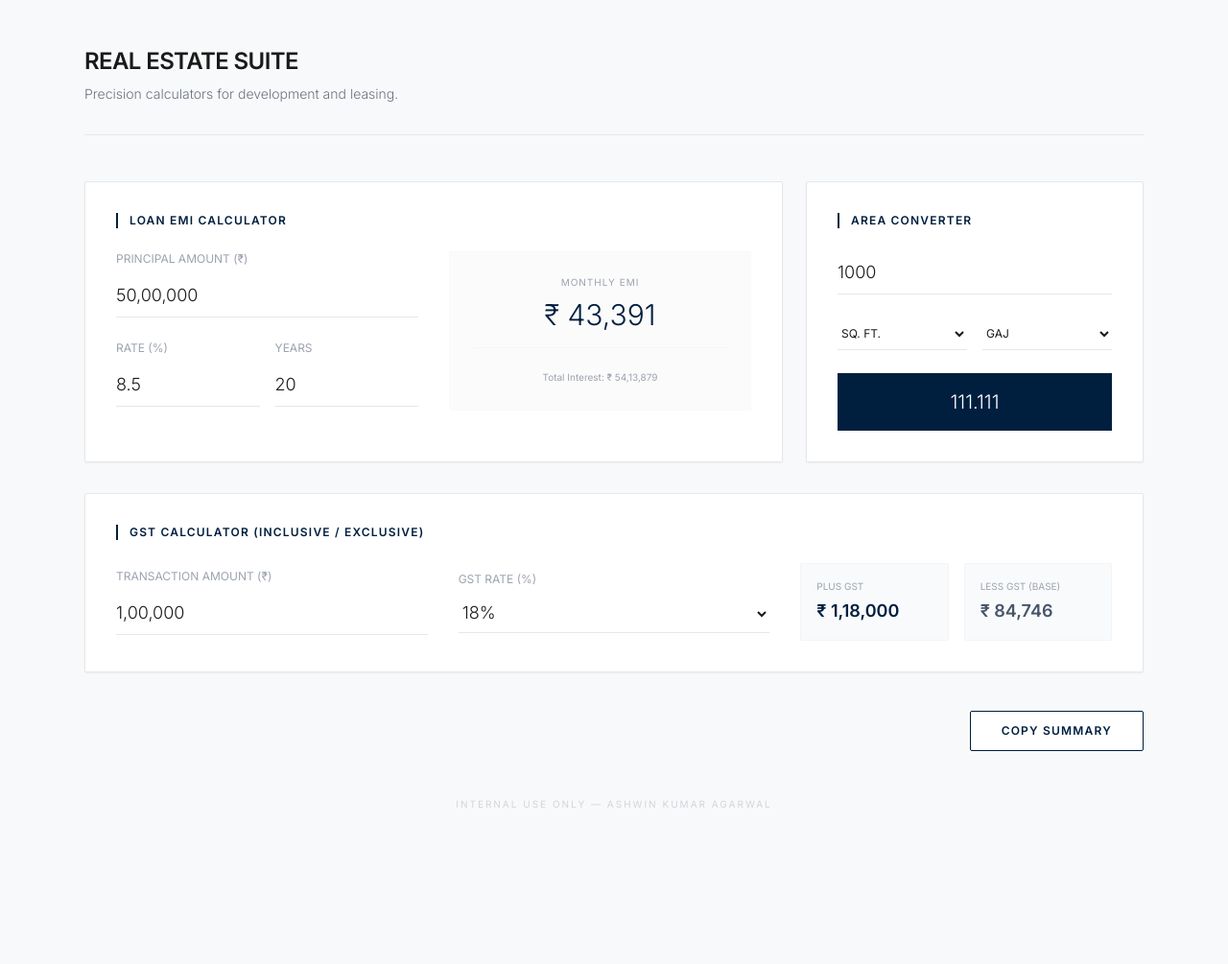
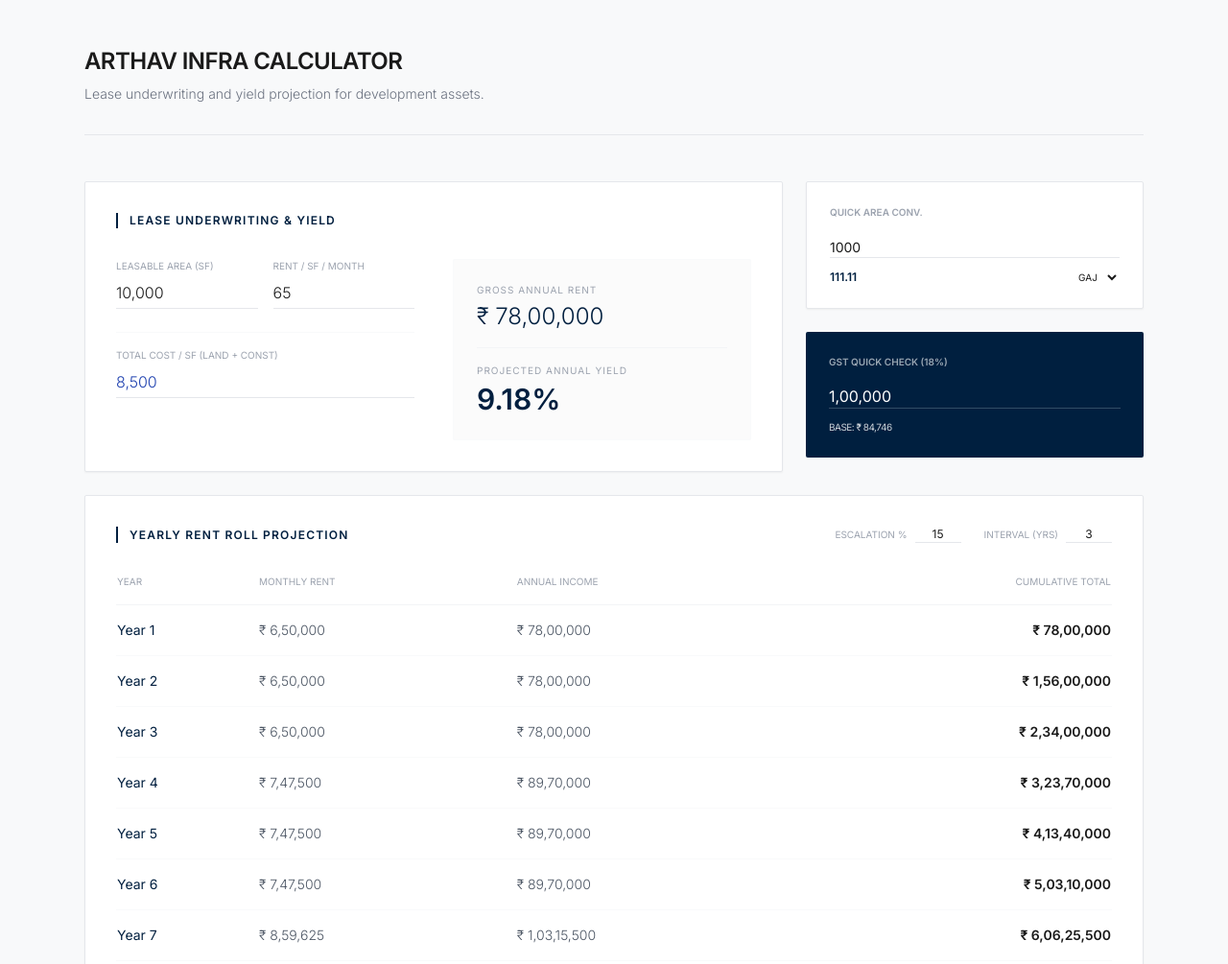
Before and after one commit to ayushagl037/Arthav-Infra-Calculator, a plain HTML site: page index.html in a window 1280 px wide. Shown: the top 1005 px of the page at 96% size. Before the commit the page ends 894 px from the top, so only its background shows below. Drawn offline with nearby package versions, Linux system fonts and the light colour scheme.

Commit message:
Add files via upload

```diff
--- a/index.html
+++ b/index.html
@@ -9,6 +9,7 @@
     <style>
         body { font-family: 'Inter', sans-serif; }
         input::-webkit-outer-spin-button, input::-webkit-inner-spin-button { -webkit-appearance: none; margin: 0; }
+        .data-row:last-child { border-bottom: none; }
     </style>
 </head>
 <body class="bg-[#F8F9FA] text-[#1A1A1A] min-h-screen">
@@ -16,112 +17,113 @@
     <div class="max-w-6xl mx-auto px-6 py-12">
         <header class="mb-12 border-b border-gray-200 pb-8 flex justify-between items-end">
             <div>
-                <h1 class="text-2xl font-semibold tracking-tight uppercase">Real Estate Suite</h1>
-                <p class="text-gray-500 mt-2 font-light text-sm">Precision calculators for development and leasing.</p>
+                <h1 class="text-2xl font-semibold tracking-tight uppercase">Arthav Infra Calculator</h1>
+                <p class="text-gray-500 mt-2 font-light text-sm">Lease underwriting and yield projection for development assets.</p>
             </div>
             <div id="copy-toast" class="hidden text-[#001F3F] text-xs font-semibold uppercase tracking-widest bg-blue-50 px-4 py-2 rounded-full border border-blue-100">
-                Summary Copied
+                Data Compiled & Copied
             </div>
         </header>
 
         <div class="grid grid-cols-1 md:grid-cols-12 gap-6">
 
             <div class="md:col-span-8 bg-white border border-gray-200 p-8 rounded-sm shadow-sm">
-                <h2 class="text-xs font-semibold uppercase tracking-widest text-[#001F3F] mb-6 border-l-2 border-[#001F3F] pl-3">Loan EMI Calculator</h2>
-                <div class="grid grid-cols-1 md:grid-cols-2 gap-8">
+                <h2 class="text-xs font-semibold uppercase tracking-widest text-[#001F3F] mb-8 border-l-2 border-[#001F3F] pl-3">Lease Underwriting & Yield</h2>
+
+                <div class="grid grid-cols-1 md:grid-cols-2 gap-10">
                     <div class="space-y-6">
-                        <div>
-                            <label class="block text-xs uppercase text-gray-400 mb-2">Principal Amount (₹)</label>
-                            <input type="text" id="p_amount" value="50,00,000" oninput="formatCurrency(this); calculateEMI();"
-                                class="w-full border-b border-gray-200 focus:border-[#001F3F] outline-none py-2 text-lg font-light">
-                        </div>
                         <div class="grid grid-cols-2 gap-4">
                             <div>
-                                <label class="block text-xs uppercase text-gray-400 mb-2">Rate (%)</label>
-                                <input type="number" id="p_rate" value="8.5" step="0.1" oninput="calculateEMI()"
-                                    class="w-full border-b border-gray-200 focus:border-[#001F3F] outline-none py-2 text-lg font-light">
+                                <label class="block text-[10px] uppercase text-gray-400 mb-1">Leasable Area (SF)</label>
+                                <input type="text" id="lease_area" value="10,000" oninput="formatCurrency(this); runLeaseCalculations();"
+                                    class="w-full border-b border-gray-200 focus:border-[#001F3F] outline-none py-1 text-md font-light">
                             </div>
                             <div>
-                                <label class="block text-xs uppercase text-gray-400 mb-2">Years</label>
-                                <input type="number" id="p_years" value="20" oninput="calculateEMI()"
-                                    class="w-full border-b border-gray-200 focus:border-[#001F3F] outline-none py-2 text-lg font-light">
+                                <label class="block text-[10px] uppercase text-gray-400 mb-1">Rent / SF / Month</label>
+                                <input type="number" id="rent_psf" value="65" oninput="runLeaseCalculations();"
+                                    class="w-full border-b border-gray-200 focus:border-[#001F3F] outline-none py-1 text-md font-light">
                             </div>
                         </div>
+                        <div class="pt-4 border-t border-gray-50">
+                            <label class="block text-[10px] uppercase text-gray-400 mb-1">Total Cost / SF (Land + Const)</label>
+                            <input type="text" id="cost_psf" value="8,500" oninput="formatCurrency(this); runLeaseCalculations();"
+                                class="w-full border-b border-gray-200 focus:border-[#001F3F] outline-none py-1 text-md font-light text-blue-800">
+                        </div>
                     </div>
-                    <div class="bg-[#FBFBFB] p-6 flex flex-col justify-center items-center rounded-sm border border-gray-50">
-                        <span class="text-[10px] uppercase tracking-widest text-gray-400 mb-2">Monthly EMI</span>
-                        <div class="text-3xl font-light text-[#001F3F]">₹ <span id="emi_result">0</span></div>
-                        <div class="mt-4 pt-4 border-t border-gray-100 w-full text-center">
-                            <span class="text-[10px] text-gray-400">Total Interest: ₹ <span id="total_interest">0</span></span>
+
+                    <div class="bg-[#FBFBFB] p-6 rounded-sm border border-gray-50 flex flex-col justify-between">
+                        <div>
+                            <span class="block text-[10px] uppercase tracking-widest text-gray-400 mb-1">Gross Annual Rent</span>
+                            <div class="text-2xl font-light text-[#001F3F]">₹ <span id="annual_rent_res">0</span></div>
+                        </div>
+                        <div class="mt-4 pt-4 border-t border-gray-100">
+                            <span class="block text-[10px] uppercase tracking-widest text-gray-400 mb-1">Projected Annual Yield</span>
+                            <div class="text-3xl font-semibold text-[#001F3F]"><span id="yield_res">0</span>%</div>
                         </div>
                     </div>
                 </div>
             </div>
 
-            <div class="md:col-span-4 bg-white border border-gray-200 p-8 rounded-sm shadow-sm">
-                <h2 class="text-xs font-semibold uppercase tracking-widest text-[#001F3F] mb-6 border-l-2 border-[#001F3F] pl-3">Area Converter</h2>
-                <div class="space-y-6">
-                    <input type="number" id="area_val" value="1000" oninput="convertArea()"
-                        class="w-full border-b border-gray-200 focus:border-[#001F3F] outline-none py-2 text-lg font-light">
-                    <div class="grid grid-cols-2 gap-4">
-                        <select id="area_from" onchange="convertArea()" class="bg-transparent border-b border-gray-200 py-2 outline-none text-xs uppercase">
-                            <option value="sqft">Sq. Ft.</option>
+            <div class="md:col-span-4 space-y-6">
+                <div class="bg-white border border-gray-200 p-6 rounded-sm shadow-sm">
+                    <h2 class="text-[10px] font-semibold uppercase text-gray-400 mb-4">Quick Area Conv.</h2>
+                    <input type="number" id="area_val" value="1000" oninput="convertArea()" class="w-full border-b mb-3 outline-none text-sm">
+                    <div class="flex justify-between items-center text-xs">
+                        <span id="area_result" class="font-bold text-[#001F3F]">0.00</span>
+                        <select id="area_to" onchange="convertArea()" class="bg-transparent outline-none uppercase text-[10px]">
                             <option value="gaj">Gaj</option>
-                            <option value="sqmtr">Sq. Mtr.</option>
-                            <option value="acre">Acre</option>
-                        </select>
-                        <select id="area_to" onchange="convertArea()" class="bg-transparent border-b border-gray-200 py-2 outline-none text-xs uppercase">
-                            <option value="sqft">Sq. Ft.</option>
-                            <option value="gaj" selected>Gaj</option>
-                            <option value="sqmtr">Sq. Mtr.</option>
+                            <option value="sqmtr">SqM</option>
                             <option value="acre">Acre</option>
                         </select>
                     </div>
-                    <div class="bg-[#001F3F] text-white p-4 text-center mt-4">
-                        <span class="text-xl font-light" id="area_result">0.00</span>
-                    </div>
+                </div>
+                <div class="bg-[#001F3F] text-white p-6 rounded-sm shadow-sm">
+                    <h2 class="text-[10px] font-semibold uppercase opacity-60 mb-4">GST Quick Check (18%)</h2>
+                    <input type="text" id="gst_amount" value="1,00,000" oninput="formatCurrency(this); calculateGST();" class="bg-transparent border-b border-white/20 w-full outline-none mb-3 text-white">
+                    <div class="text-[10px] opacity-80 uppercase tracking-tighter">Base: ₹ <span id="gst_minus">0</span></div>
                 </div>
             </div>
 
-            <div class="md:col-span-12 lg:col-span-12 bg-white border border-gray-200 p-8 rounded-sm shadow-sm mt-2">
-                <h2 class="text-xs font-semibold uppercase tracking-widest text-[#001F3F] mb-6 border-l-2 border-[#001F3F] pl-3">GST Calculator (Inclusive / Exclusive)</h2>
-                <div class="grid grid-cols-1 md:grid-cols-3 gap-8 items-center">
-                    <div>
-                        <label class="block text-xs uppercase text-gray-400 mb-2">Transaction Amount (₹)</label>
-                        <input type="text" id="gst_amount" value="1,00,000" oninput="formatCurrency(this); calculateGST();"
-                            class="w-full border-b border-gray-200 focus:border-[#001F3F] outline-none py-2 text-lg font-light">
-                    </div>
-                    <div>
-                        <label class="block text-xs uppercase text-gray-400 mb-2">GST Rate (%)</label>
-                        <select id="gst_rate" onchange="calculateGST()" class="w-full bg-transparent border-b border-gray-200 py-2 outline-none text-lg font-light">
-                            <option value="5">5%</option>
-                            <option value="12">12%</option>
-                            <option value="18" selected>18%</option>
-                            <option value="28">28%</option>
-                        </select>
-                    </div>
-                    <div class="grid grid-cols-2 gap-4">
-                        <div class="bg-gray-50 p-4 rounded-sm border border-gray-100">
-                            <span class="block text-[10px] uppercase text-gray-400 mb-1">Plus GST</span>
-                            <div class="text-lg text-[#001F3F] font-semibold">₹ <span id="gst_plus">0</span></div>
+            <div class="md:col-span-12 bg-white border border-gray-200 p-8 rounded-sm shadow-sm">
+                <div class="flex justify-between items-center mb-8 border-l-2 border-[#001F3F] pl-3">
+                    <h2 class="text-xs font-semibold uppercase tracking-widest text-[#001F3F]">Yearly Rent Roll Projection</h2>
+                    <div class="flex space-x-6">
+                        <div class="flex items-center space-x-2">
+                            <span class="text-[10px] uppercase text-gray-400">Escalation %</span>
+                            <input type="number" id="esc_rate" value="15" oninput="runLeaseCalculations();" class="w-12 border-b outline-none text-center text-xs">
                         </div>
-                        <div class="bg-gray-50 p-4 rounded-sm border border-gray-100">
-                            <span class="block text-[10px] uppercase text-gray-400 mb-1">Less GST (Base)</span>
-                            <div class="text-lg text-slate-600 font-semibold">₹ <span id="gst_minus">0</span></div>
+                        <div class="flex items-center space-x-2">
+                            <span class="text-[10px] uppercase text-gray-400">Interval (Yrs)</span>
+                            <input type="number" id="esc_interval" value="3" oninput="runLeaseCalculations();" class="w-12 border-b outline-none text-center text-xs">
                         </div>
                     </div>
                 </div>
+
+                <div class="overflow-x-auto">
+                    <table class="w-full text-left">
+                        <thead>
+                            <tr class="text-[10px] uppercase text-gray-400 border-b border-gray-100">
+                                <th class="pb-4 font-medium">Year</th>
+                                <th class="pb-4 font-medium">Monthly Rent</th>
+                                <th class="pb-4 font-medium">Annual Income</th>
+                                <th class="pb-4 font-medium text-right">Cumulative Total</th>
+                            </tr>
+                        </thead>
+                        <tbody id="rent_roll_body" class="text-sm font-light">
+                            </tbody>
+                    </table>
+                </div>
             </div>
 
-            <div class="md:col-span-12 flex justify-end mt-4">
-                <button onclick="copySummary()" class="flex items-center space-x-3 bg-white border border-[#001F3F] text-[#001F3F] px-8 py-3 rounded-sm text-xs font-semibold uppercase tracking-widest hover:bg-[#001F3F] hover:text-white transition-all">
-                    <span>Copy Summary</span>
+            <div class="md:col-span-12 flex justify-end">
+                <button onclick="copySummary()" class="bg-[#001F3F] text-white px-10 py-4 rounded-sm text-[10px] font-semibold uppercase tracking-[0.2em] hover:bg-black transition-all">
+                    Compile Full Underwriting Report
                 </button>
             </div>
         </div>
 
         <footer class="mt-12 text-center text-[10px] uppercase tracking-[0.2em] text-gray-300">
-            Internal Use Only — Ashwin Kumar Agarwal
+            Proprietary Underwriting Tool — Ashwin Kumar Agarwal
         </footer>
     </div>
 
@@ -132,49 +134,59 @@
             else input.value = "";
         }
 
-        function calculateEMI() {
-            const P = parseFloat(document.getElementById('p_amount').value.replace(/,/g, ""));
-            const r = parseFloat(document.getElementById('p_rate').value) / 12 / 100;
-            const n = parseFloat(document.getElementById('p_years').value) * 12;
-            if (P && r && n) {
-                const emi = (P * r * Math.pow(1 + r, n)) / (Math.pow(1 + r, n) - 1);
-                document.getElementById('emi_result').innerText = Math.round(emi).toLocaleString('en-IN');
-                document.getElementById('total_interest').innerText = Math.round((emi * n) - P).toLocaleString('en-IN');
+        function runLeaseCalculations() {
+            const area = parseFloat(document.getElementById('lease_area').value.replace(/,/g, "")) || 0;
+            const psf = parseFloat(document.getElementById('rent_psf').value) || 0;
+            const costPsf = parseFloat(document.getElementById('cost_psf').value.replace(/,/g, "")) || 0;
+            const escRate = parseFloat(document.getElementById('esc_rate').value) / 100 || 0;
+            const interval = parseInt(document.getElementById('esc_interval').value) || 1;
+
+            const monthlyBase = area * psf;
+            const annualBase = monthlyBase * 12;
+            const totalCapex = area * costPsf;
+            const yield = totalCapex > 0 ? (annualBase / totalCapex) * 100 : 0;
+
+            document.getElementById('annual_rent_res').innerText = Math.round(annualBase).toLocaleString('en-IN');
+            document.getElementById('yield_res').innerText = yield.toFixed(2);
+
+            // Rent Roll Projection
+            let tableHTML = '';
+            let cumulative = 0;
+            let currentMonthly = monthlyBase;
+
+            for (let year = 1; year <= 9; year++) {
+                if (year > 1 && (year - 1) % interval === 0) {
+                    currentMonthly = currentMonthly * (1 + escRate);
+                }
+                const yearAnnual = currentMonthly * 12;
+                cumulative += yearAnnual;
+
+                tableHTML += `<tr class="border-b border-gray-50 data-row">
+                    <td class="py-4 font-medium text-[#001F3F]">Year ${year}</td>
+                    <td class="py-4 text-gray-600">₹ ${Math.round(currentMonthly).toLocaleString('en-IN')}</td>
+                    <td class="py-4 text-gray-600">₹ ${Math.round(yearAnnual).toLocaleString('en-IN')}</td>
+                    <td class="py-4 text-right font-semibold">₹ ${Math.round(cumulative).toLocaleString('en-IN')}</td>
+                </tr>`;
             }
+            document.getElementById('rent_roll_body').innerHTML = tableHTML;
+        }
+
+        function calculateGST() {
+            const amount = parseFloat(document.getElementById('gst_amount').value.replace(/,/g, "")) || 0;
+            document.getElementById('gst_minus').innerText = Math.round(amount / 1.18).toLocaleString('en-IN');
         }
 
         function convertArea() {
-            const val = parseFloat(document.getElementById('area_val').value);
-            const from = document.getElementById('area_from').value;
+            const val = parseFloat(document.getElementById('area_val').value) || 0;
             const to = document.getElementById('area_to').value;
-            const factors = { sqft: 1, gaj: 9, sqmtr: 10.7639, acre: 43560 };
-            if (val) {
-                const res = (val * factors[from]) / factors[to];
-                document.getElementById('area_result').innerText = res.toLocaleString(undefined, {minimumFractionDigits: 2});
-            }
-        }
-
-        function calculateGST() {
-            const amount = parseFloat(document.getElementById('gst_amount').value.replace(/,/g, ""));
-            const rate = parseFloat(document.getElementById('gst_rate').value);
-            if (amount && rate) {
-                // Forward GST (Amount + GST)
-                const plusGst = amount + (amount * rate / 100);
-                // Reverse GST (Base Value = Amount / (1 + Rate%))
-                const baseValue = amount / (1 + (rate / 100));
-
-                document.getElementById('gst_plus').innerText = Math.round(plusGst).toLocaleString('en-IN');
-                document.getElementById('gst_minus').innerText = Math.round(baseValue).toLocaleString('en-IN');
-            }
+            const factors = { gaj: 9, sqmtr: 10.7639, acre: 43560 };
+            document.getElementById('area_result').innerText = (val / factors[to]).toLocaleString(undefined, {maximumFractionDigits: 2});
         }
 
         function copySummary() {
-            const emi = document.getElementById('emi_result').innerText;
-            const area = document.getElementById('area_result').innerText;
-            const gstPlus = document.getElementById('gst_plus').innerText;
-            const gstBase = document.getElementById('gst_minus').innerText;
-
-            const summary = `RE SUMMARY:\nEMI: ₹${emi}\nArea: ${area}\nGST Inclusive: ₹${gstPlus}\nGST Base: ₹${gstBase}`;
+            const yield = document.getElementById('yield_res').innerText;
+            const ann = document.getElementById('annual_rent_res').innerText;
+            const summary = `UNDERWRITING SUMMARY\nGross Annual Rent: ₹${ann}\nTarget Yield: ${yield}%\nProjection: 9-Year Rent Roll generated successfully.`;
             navigator.clipboard.writeText(summary).then(() => {
                 const toast = document.getElementById('copy-toast');
                 toast.classList.remove('hidden');
@@ -182,7 +194,7 @@
             });
         }
 
-        window.onload = () => { calculateEMI(); convertArea(); calculateGST(); };
+        window.onload = () => { runLeaseCalculations(); calculateGST(); convertArea(); };
     </script>
 </body>
 </html>
```
